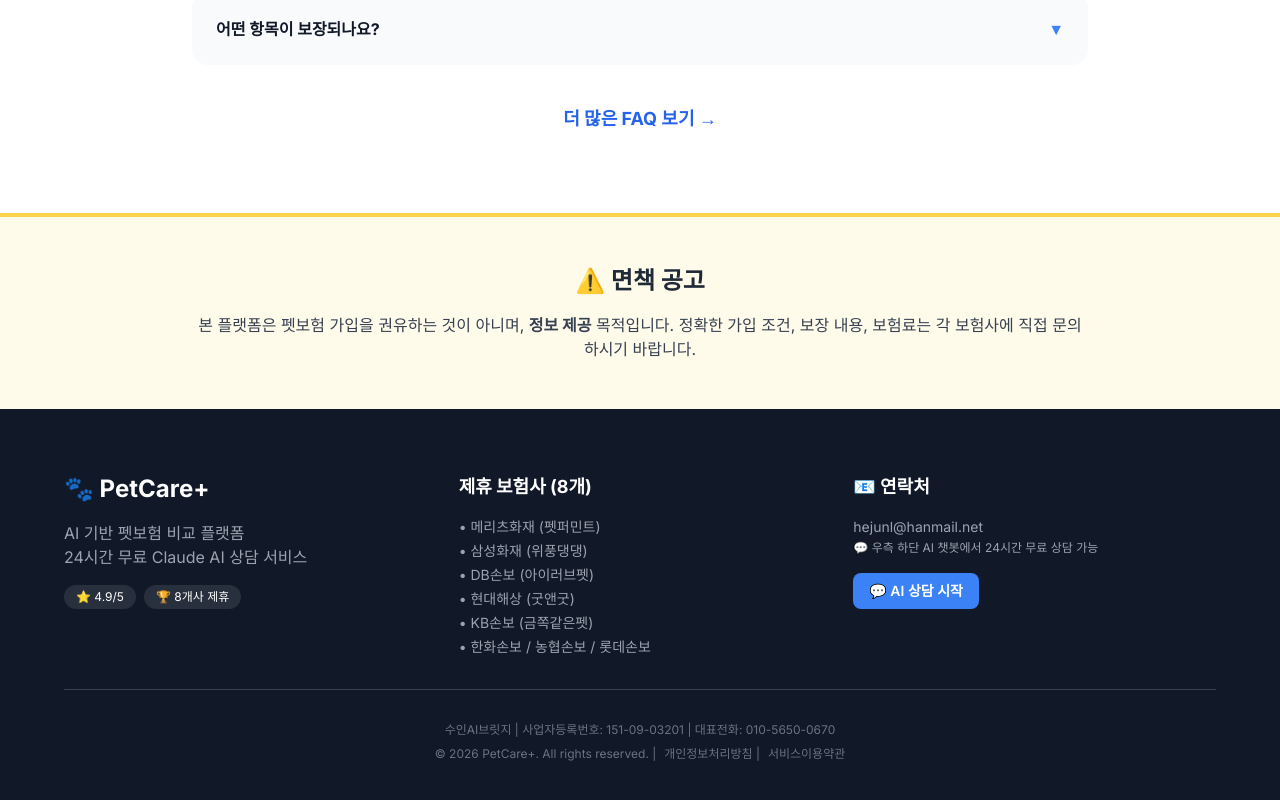
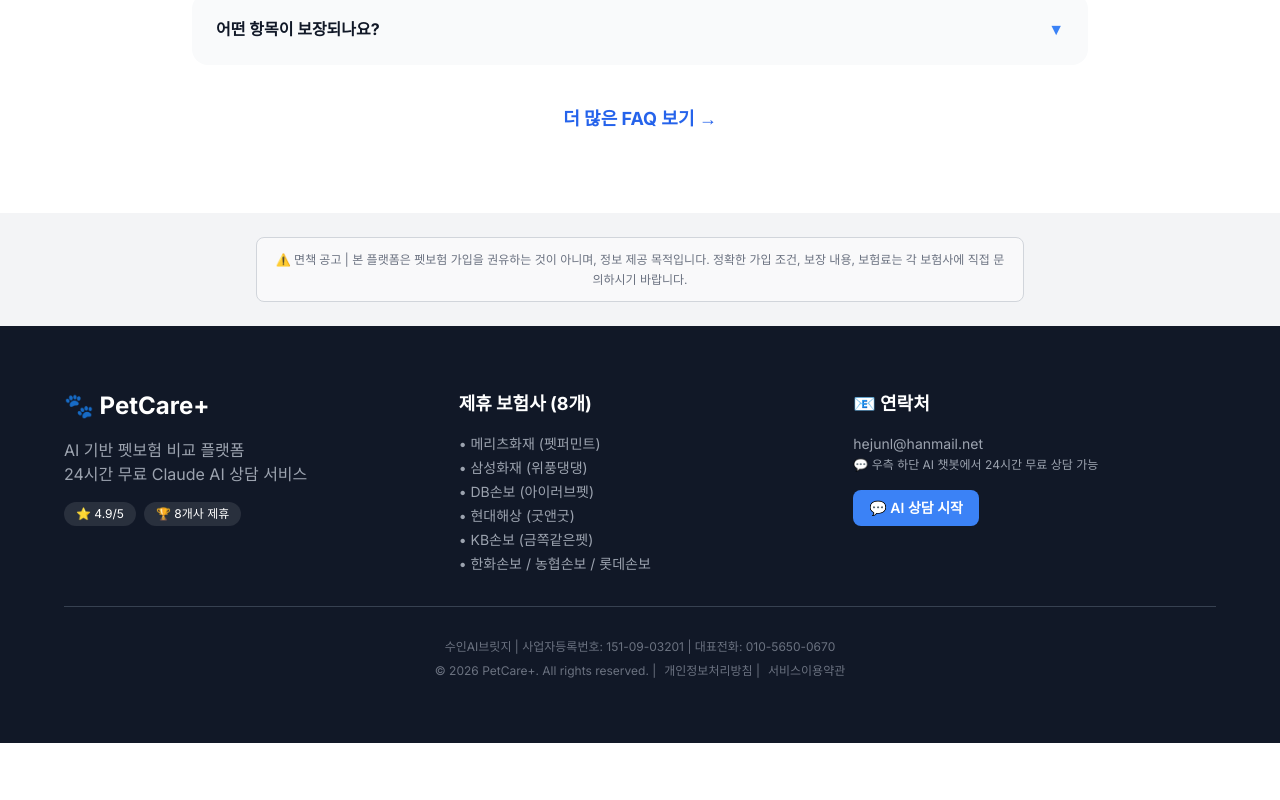
Before and after one commit to HeeJeonLee/petcare-phase2, a React (Vite) app: page / in a window 1280 px wide. Shown: the part 4736-5536 px from the top of the page. After the commit the page ends 5479 px from the top, so only its background shows below. Built offline with nearby package versions, Linux system fonts and the light colour scheme; no server answers.

Commit message:
style: 면책공고 심플하게 변경

```diff
--- a/src/App.jsx
+++ b/src/App.jsx
@@ -337,14 +337,14 @@
         </div>
       </section>
 
-      {/* Disclaimer */}
-      <section className="py-10 sm:py-12 px-4 bg-amber-50 border-t-4 border-amber-300">
-        <div className="max-w-4xl mx-auto text-center">
-          <h3 className="text-xl sm:text-2xl font-bold text-gray-800 mb-4">⚠️ 면책 공고</h3>
-          <p className="text-gray-700 leading-relaxed text-sm sm:text-base">
-            본 플랫폼은 펫보험 가입을 권유하는 것이 아니며, <strong>정보 제공</strong> 목적입니다.
-            정확한 가입 조건, 보장 내용, 보험료는 각 보험사에 직접 문의하시기 바랍니다.
-          </p>
+      {/* Disclaimer - 있는 듯 없는 듯 */}
+      <section className="py-6 px-4 bg-gray-100">
+        <div className="max-w-3xl mx-auto">
+          <div className="border border-gray-300 rounded-lg px-4 py-3 bg-white/50">
+            <p className="text-gray-500 text-xs leading-relaxed text-center">
+              ⚠️ <span className="font-medium">면책 공고</span> | 본 플랫폼은 펫보험 가입을 권유하는 것이 아니며, 정보 제공 목적입니다. 정확한 가입 조건, 보장 내용, 보험료는 각 보험사에 직접 문의하시기 바랍니다.
+            </p>
+          </div>
         </div>
       </section>
 
```
